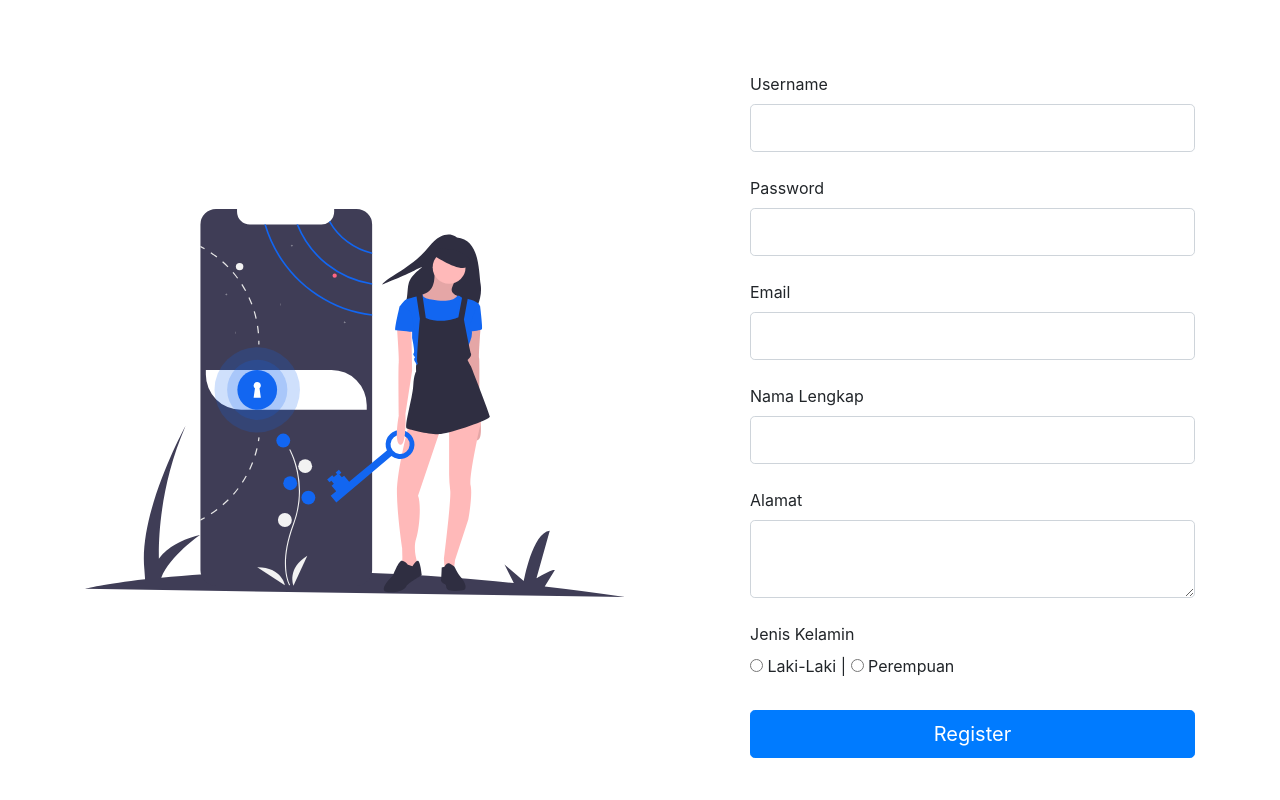
After one commit to Sukanda237/crud_OOP_php, a PHP site: page /views/register.php in a window 1280 px wide. The commit adds this page. Run offline with PHP 8.4, Linux system fonts and the light colour scheme.

Commit message:
halaman register

```diff
--- a/index.php
+++ b/index.php
@@ -43,7 +43,7 @@
                             <p class="text-center fw-bold mx-3 mb-0 text-muted">OR</p>
                         </div>
 
-                        <a data-mdb-ripple-init class="btn btn-primary btn-lg btn-block" style="background-color: #3b5998" href="#!" role="button">
+                        <a data-mdb-ripple-init class="btn btn-primary btn-lg btn-block" style="background-color: #3b5998" href="views/register.php" role="button">
                             <i class="fab fa-facebook-f me-2"></i>Register
                         </a>
 
--- /dev/null
+++ b/views/register.php
@@ -0,0 +1,100 @@
+<!doctype html>
+<html lang="en">
+
+<head>
+    <!-- Required meta tags -->
+    <meta charset="utf-8">
+    <meta name="viewport" content="width=device-width, initial-scale=1, shrink-to-fit=no">
+
+    <!-- Bootstrap CSS -->
+    <link rel="stylesheet" href="https://cdn.jsdelivr.net/npm/bootstrap@4.3.1/dist/css/bootstrap.min.css" integrity="sha384-ggOyR0iXCbMQv3Xipma34MD+dH/1fQ784/j6cY/iJTQUOhcWr7x9JvoRxT2MZw1T" crossorigin="anonymous">
+
+    <link rel="stylesheet" href="assets/login.css">
+
+    <title>Hello, world!</title>
+</head>
+
+<body>
+    <!-- start content  -->
+    <section class="vh-100">
+        <div class="container py-5 h-100">
+            <div class="row d-flex align-items-center justify-content-center h-100">
+                <div class="col-md-8 col-lg-6 col-xl-6">
+                    <img src="../assets/draw2.svg" class="img-fluid" alt="Phone image">
+                </div>
+                <div class="col-md-7 col-lg-6 col-xl-5 offset-xl-1">
+                    <form>
+                        <!-- id user input -->
+                        <div data-mdb-input-init class="form-outline mb-4">
+                            <input type="text" id="form1Example13" class="form-control form-control-lg" name="id_user" hidden />
+                        </div>
+
+                        <!-- username input -->
+                        <div data-mdb-input-init class="form-outline mb-4">
+                            <label class="form-label" for="form1Example13">Username</label>
+                            <input type="text" id="form1Example13" class="form-control form-control-lg" name="username" />
+                        </div>
+
+                        <!-- Password input -->
+                        <div data-mdb-input-init class="form-outline mb-4">
+                            <label class="form-label" for="form1Example23">Password</label>
+                            <input type="password" id="form1Example23" class="form-control form-control-lg" name="password" />
+                        </div>
+
+                        <!-- Email input -->
+                        <div data-mdb-input-init class="form-outline mb-4">
+                            <label class="form-label" for="form1Example13">Email</label>
+                            <input type="mail" id="form1Example13" class="form-control form-control-lg" name="email" />
+                        </div>
+
+                        <!-- nama lengkap input -->
+                        <div data-mdb-input-init class="form-outline mb-4">
+                            <label class="form-label" for="form1Example13">Nama Lengkap</label>
+                            <input type="text" id="form1Example13" class="form-control form-control-lg" name="namalengkap" />
+                        </div>
+
+                        <!-- alamat input -->
+                        <div data-mdb-input-init class="form-outline mb-4">
+                            <label class=" form-label" for="form1Example13">Alamat</label>
+                            <textarea name="" id="form1Example13" class="form-control form-control-lg" name="alamat">
+
+                            </textarea>
+                        </div>
+
+                        <!-- jenis kelamin input -->
+                        <div data-mdb-input-init class="form-outline">
+                            <label class="form-label" for="form1Example13">Jenis Kelamin</label><br>
+                            <label for="">
+                                <input type="radio" name="jk" value="laki-laki" />
+                                Laki-Laki
+                            </label>
+                            |
+                            <label for="">
+                                <input type="radio" name="jk" value="perempuan" />
+                                Perempuan
+                            </label>
+                        </div>
+
+                        <div data-mdb-input-init class="form-outline mb-4">
+                            <!-- <label class="form-label" for="form1Example13">Nama Lengkap</label> -->
+                            <input type="text" id="form1Example13" class="form-control form-control-lg" value="user" name="role" hidden />
+                        </div>
+
+                        <!-- Submit button -->
+                        <button type="submit" data-mdb-button-init data-mdb-ripple-init class="btn btn-primary btn-lg btn-block">Register</button>
+
+                    </form>
+                </div>
+            </div>
+        </div>
+    </section>
+    <!-- end content  -->
+
+    <!-- Optional JavaScript -->
+    <!-- jQuery first, then Popper.js, then Bootstrap JS -->
+    <script src="https://code.jquery.com/jquery-3.3.1.slim.min.js" integrity="sha384-q8i/X+965DzO0rT7abK41JStQIAqVgRVzpbzo5smXKp4YfRvH+8abtTE1Pi6jizo" crossorigin="anonymous"></script>
+    <script src="https://cdn.jsdelivr.net/npm/popper.js@1.14.7/dist/umd/popper.min.js" integrity="sha384-UO2eT0CpHqdSJQ6hJty5KVphtPhzWj9WO1clHTMGa3JDZwrnQq4sF86dIHNDz0W1" crossorigin="anonymous"></script>
+    <script src="https://cdn.jsdelivr.net/npm/bootstrap@4.3.1/dist/js/bootstrap.min.js" integrity="sha384-JjSmVgyd0p3pXB1rRibZUAYoIIy6OrQ6VrjIEaFf/nJGzIxFDsf4x0xIM+B07jRM" crossorigin="anonymous"></script>
+</body>
+
+</html>
```
